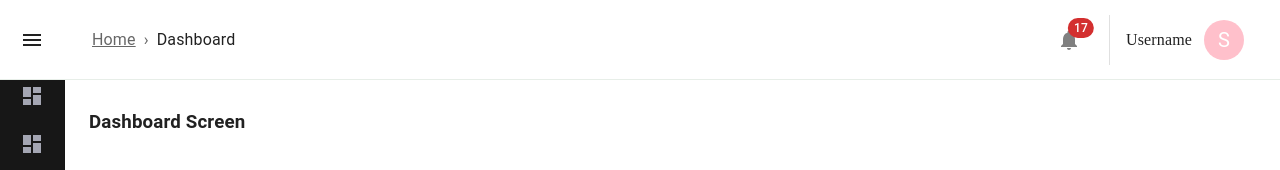
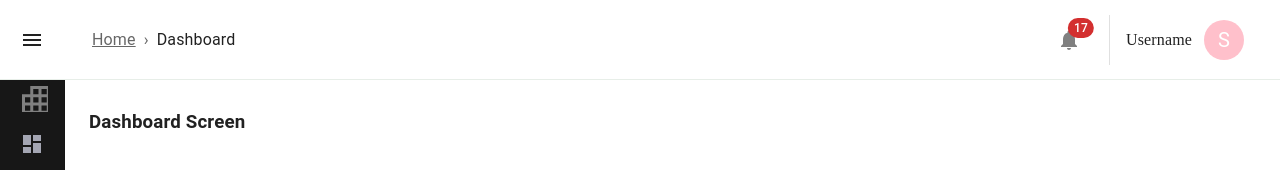
Before and after one commit to sumedh-mohod/HR-portal-react-js, a React (Create React App) app: page /dashboard in a window 1280 px wide. Shown: the top 170 px of the page. Built offline with nearby package versions, Linux system fonts and the light colour scheme.

Commit message:
menu icons

```diff
--- a/src/assets/constants/menus.ts
+++ b/src/assets/constants/menus.ts
@@ -1,9 +1,10 @@
 import DashboardIcon from "@mui/icons-material/Dashboard";
+import Apartment from "../../components/Icons/Apartment";
 
 export const Menus: any = [
   {
     name: "Comapny",
-    icon: DashboardIcon,
+    icon: Apartment,
     id: 1,
     route: "#1",
     active: false,
--- /dev/null
+++ b/src/components/Icons/Apartment.tsx
@@ -0,0 +1,15 @@
+import * as React from "react";
+
+const Apartment = (props: any) => (
+  <svg
+    xmlns="http://www.w3.org/2000/svg"
+    height="2em"
+    width="2em"
+    fill="grey"
+    {...props}
+  >
+    <path d="M6 42V14.25h8.25V6h19.5v16.5H42V42H26.65v-8.25h-5.3V42Zm3-3h5.25v-5.25H9Zm0-8.25h5.25V25.5H9Zm0-8.25h5.25v-5.25H9Zm8.25 8.25h5.25V25.5h-5.25Zm0-8.25h5.25v-5.25h-5.25Zm0-8.25h5.25V9h-5.25Zm8.25 16.5h5.25V25.5H25.5Zm0-8.25h5.25v-5.25H25.5Zm0-8.25h5.25V9H25.5ZM33.75 39H39v-5.25h-5.25Zm0-8.25H39V25.5h-5.25Z" />
+  </svg>
+);
+
+export default Apartment;
--- a/src/components/SideBar.tsx
+++ b/src/components/SideBar.tsx
@@ -15,7 +15,6 @@ import {
 import MuiDrawer from "@mui/material/Drawer";
 import { styled, Theme, CSSObject } from "@mui/material/styles";
 import { Menus } from "../assets/constants/menus";
-import Icon from "@mui/material/Icon";
 
 import OrangeBitsIcon from "./Icons/OrangeBitsIcon";
 import { styles } from "../styles/components/header";
```
Also changed, not shown: src/assets/images/apartment.svg (added).
